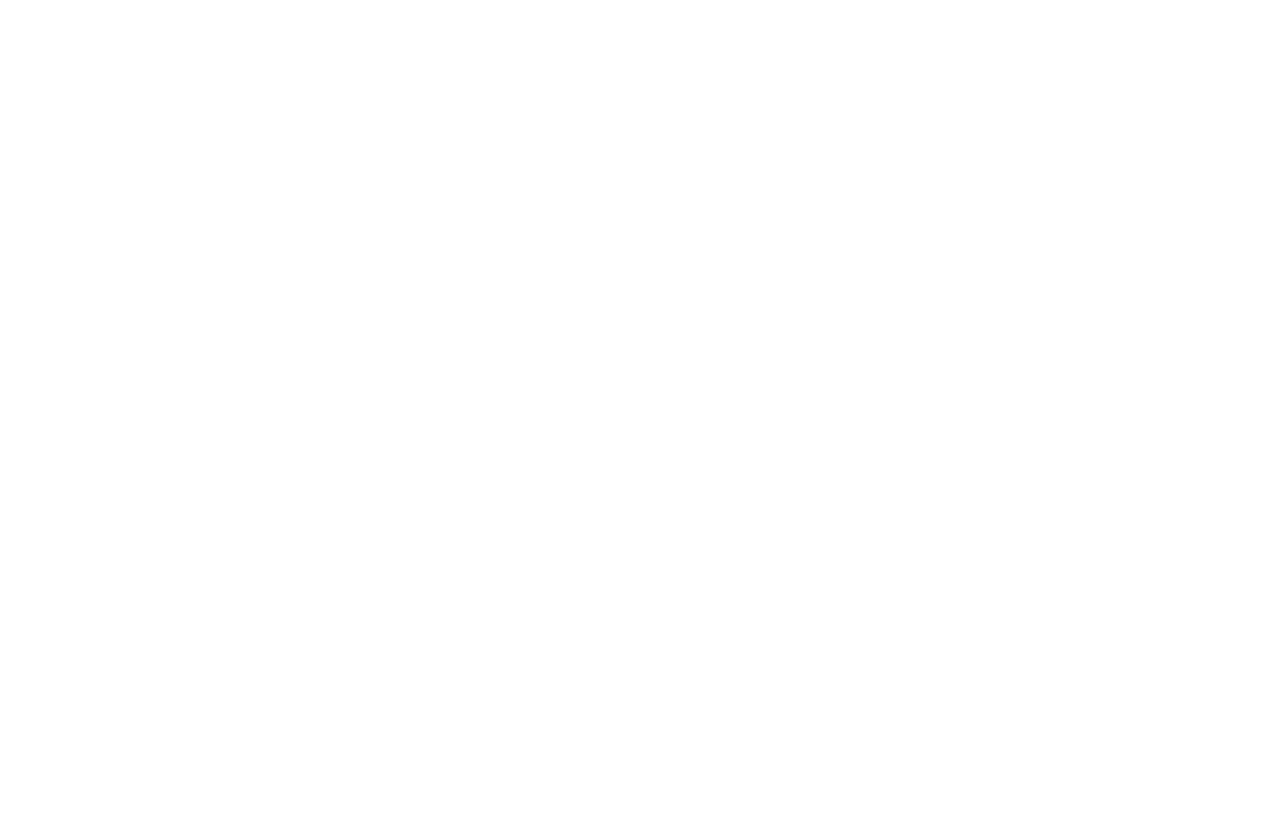
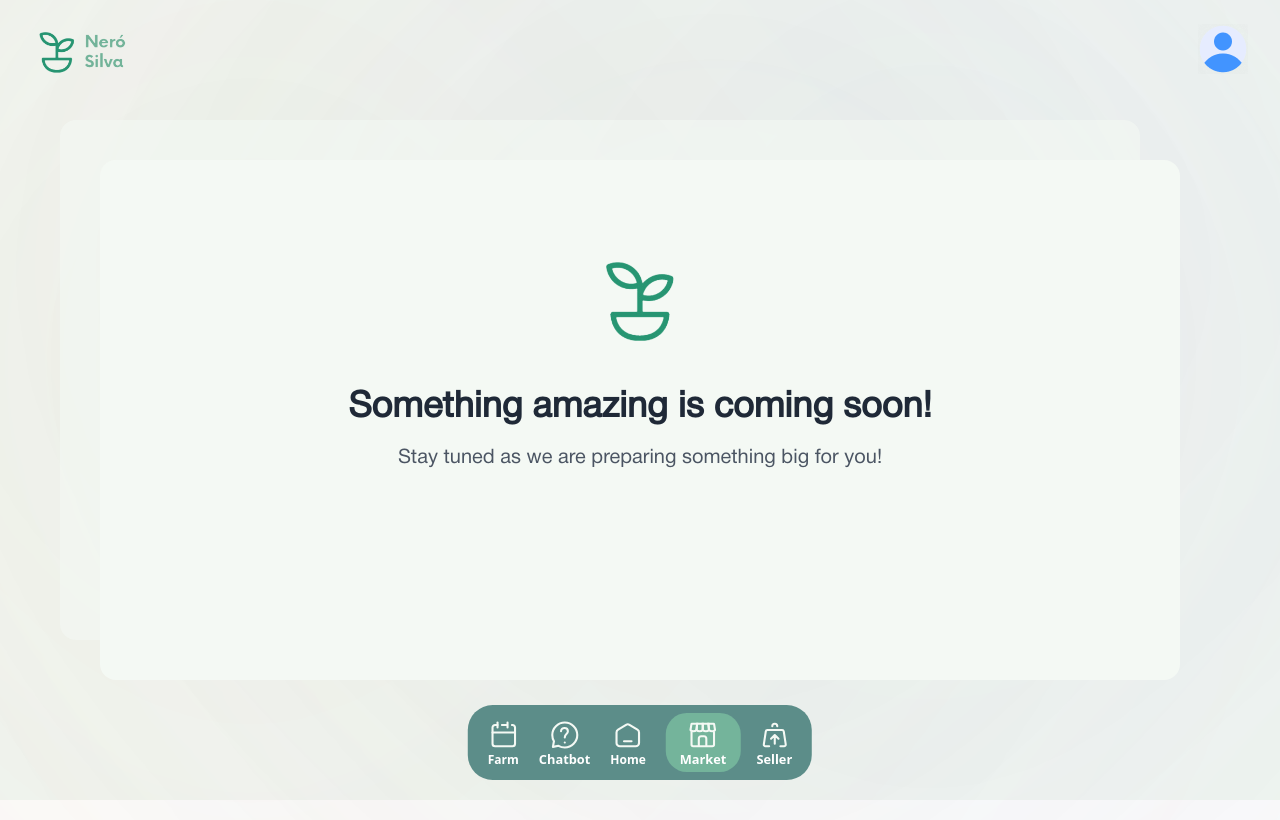
Before and after one commit to said-boy/fe-nero-silva, a React (Vite) app: page /market in a window 1280 px wide. Before the commit this address had no page. Built offline with nearby package versions, Linux system fonts and the light colour scheme.

Commit message:
add coming soon in market and seller

```diff
--- a/src/App.jsx
+++ b/src/App.jsx
@@ -5,6 +5,8 @@
 import FarmPage from "./pages/FarmPage";
 import LandingPage from "./pages/LandingPage";
 import ChatbotPage from "./pages/ChatbotPage";
+import MarketPage from "./pages/MarketPage";
+import SellerPage from "./pages/SellerPage";
 
 function App() {
   return (
@@ -22,6 +24,8 @@
           </Route>
           <Route path="/farm" Component={FarmPage}></Route>
           <Route path="/chatbot" Component={ChatbotPage}></Route>
+          <Route path="/market" Component={MarketPage}></Route>
+          <Route path="/seller" Component={SellerPage}></Route>
         </Routes>
       </BrowserRouter>
     </>
--- a/src/components/LogoNeroSilvaSingle.jsx
+++ b/src/components/LogoNeroSilvaSingle.jsx
@@ -1,11 +1,11 @@
 import NeroSilvaImage from "@/assets/nero-single.png";
 
-export default function NeroSilvaSingle() {
+export default function NeroSilvaSingle({ width = '40' }) {
   return (
     <>
-    <div className="flex justify-center">
-      <img src={NeroSilvaImage} alt="" width={40} />
-    </div>
+      <div className="flex justify-center">
+        <img src={NeroSilvaImage} alt="" width={width} />
+      </div>
     </>
   );
 }
--- a/src/components/Menu.jsx
+++ b/src/components/Menu.jsx
@@ -4,7 +4,7 @@
 export default function Menu() {
   return (
     <>
-      <div className="bg-[#5C8D89] px-5 py-1 rounded-3xl text-white">
+      <div className="bg-[#5C8D89] px-5 py-1 rounded-[25px] text-white">
         <ul className="flex gap-8">
           <li
             className={`flex flex-col  justify-center items-center ${location.pathname === "/farm"
@@ -22,8 +22,8 @@
             </Link>
           </li>
           <li
-            className={`flex flex-col  justify-center items-center ${location.pathname === "/chatbot"
-              ? "bg-[#74B49B]  -ml-3.5 -mr-4 my-1 pt-[7px] pb-[6px] px-[15px] rounded-[21px]"
+            className={`flex flex-col -ml-3 -mr-3  justify-center items-center ${location.pathname === "/chatbot"
+              ? "bg-[#74B49B]  -ml-4 -mr-3 my-1 pt-[7px] pb-[6px] px-[9px] rounded-[21px]"
               : ""
               }`}
           >
@@ -51,13 +51,35 @@
               </div>
             </Link>
           </li>
-          <li className="flex flex-col justify-center items-center">
-            <Market width="30" height="30" />
-            <small className="font-semibold">Market</small>
+          <li
+            className={`flex flex-col justify-center items-center ${location.pathname == "/market"
+              ? "bg-[#74B49B] -ml-3 -mr-4 my-1 pt-[7px] pb-[6px] px-[14px] rounded-[21px]"
+              : ""
+              }`}
+          >
+            <Link to={"/market"}>
+              <div className="-mb-1 flex justify-center">
+                <Market width="30" height="30" />
+              </div>
+              <div className="-mb-1 text-center">
+                <small className="font-semibold">Market</small>
+              </div>
+            </Link>
           </li>
-          <li className="flex flex-col justify-center items-center">
-            <Seller width="30" height="30" />
-            <small className="font-semibold">Seller</small>
+          <li
+            className={`flex flex-col justify-center items-center ${location.pathname == "/seller"
+              ? "bg-[#74B49B] -ml-3 -mr-4 my-1 pt-[7px] pb-[6px] px-[14px] rounded-[21px]"
+              : ""
+              }`}
+          >
+            <Link to={"/seller"}>
+              <div className="-mb-1 flex justify-center">
+                <Seller width="30" height="30" />
+              </div>
+              <div className="-mb-1 text-center">
+                <small className="font-semibold">Seller</small>
+              </div>
+            </Link>
           </li>
         </ul>
       </div >
--- a/src/index.css
+++ b/src/index.css
@@ -925,8 +925,20 @@
   margin-top: 55px;
 }
 
-.ml-5 {
-  margin-left: 1.25rem;
+.-ml-4 {
+  margin-left: -1rem;
+}
+
+.-ml-2 {
+  margin-left: -0.5rem;
+}
+
+.-mr-3 {
+  margin-right: -0.75rem;
+}
+
+.-ml-5 {
+  margin-left: -1.25rem;
 }
 
 .block {
@@ -985,20 +997,16 @@
   height: 30rem;
 }
 
-.h-\[350px\] {
-  height: 350px;
-}
-
-.h-\[365px\] {
-  height: 365px;
+.h-\[340px\] {
+  height: 340px;
 }
 
 .h-\[40rem\] {
   height: 40rem;
 }
 
-.h-\[443px\] {
-  height: 443px;
+.h-\[423px\] {
+  height: 423px;
 }
 
 .h-\[520px\] {
@@ -1031,14 +1039,6 @@
 
 .h-screen {
   height: 100vh;
-}
-
-.h-\[340px\] {
-  height: 340px;
-}
-
-.h-\[423px\] {
-  height: 423px;
 }
 
 .w-1 {
@@ -1255,10 +1255,6 @@
   border-radius: 1rem;
 }
 
-.rounded-3xl {
-  border-radius: 1.5rem;
-}
-
 .rounded-\[14\.11px\] {
   border-radius: 14.11px;
 }
@@ -1269,6 +1265,10 @@
 
 .rounded-\[21px\] {
   border-radius: 21px;
+}
+
+.rounded-\[25px\] {
+  border-radius: 25px;
 }
 
 .rounded-\[32px\] {
@@ -1486,6 +1486,11 @@
   padding-right: 2rem;
 }
 
+.px-\[13px\] {
+  padding-left: 13px;
+  padding-right: 13px;
+}
+
 .px-\[14px\] {
   padding-left: 14px;
   padding-right: 14px;
@@ -1506,6 +1511,31 @@
   padding-bottom: 0.5rem;
 }
 
+.px-\[12px\] {
+  padding-left: 12px;
+  padding-right: 12px;
+}
+
+.px-\[11px\] {
+  padding-left: 11px;
+  padding-right: 11px;
+}
+
+.px-\[10px\] {
+  padding-left: 10px;
+  padding-right: 10px;
+}
+
+.px-\[9px\] {
+  padding-left: 9px;
+  padding-right: 9px;
+}
+
+.px-\[8px\] {
+  padding-left: 8px;
+  padding-right: 8px;
+}
+
 .pb-\[6px\] {
   padding-bottom: 6px;
 }
@@ -1532,10 +1562,6 @@
 
 .pt-\[7px\] {
   padding-top: 7px;
-}
-
-.pl-5 {
-  padding-left: 1.25rem;
 }
 
 .text-center {
@@ -1564,6 +1590,11 @@
   line-height: 2.25rem;
 }
 
+.text-4xl {
+  font-size: 2.25rem;
+  line-height: 2.5rem;
+}
+
 .text-6xl {
   font-size: 3.75rem;
   line-height: 1;
@@ -1650,9 +1681,19 @@
   color: rgb(107 114 128 / var(--tw-text-opacity));
 }
 
+.text-gray-600 {
+  --tw-text-opacity: 1;
+  color: rgb(75 85 99 / var(--tw-text-opacity));
+}
+
 .text-gray-700 {
   --tw-text-opacity: 1;
   color: rgb(55 65 81 / var(--tw-text-opacity));
+}
+
+.text-gray-800 {
+  --tw-text-opacity: 1;
+  color: rgb(31 41 55 / var(--tw-text-opacity));
 }
 
 .text-green-500 {
--- /dev/null
+++ b/src/pages/MarketPage.jsx
@@ -0,0 +1,75 @@
+import { motion } from "framer-motion";
+import Background from "../components/BackgroundFarm";
+import Menu from "../components/Menu";
+import NeroSilva from "../components/LogoNeroSilva";
+import People from "../components/People";
+import NeroSilvaSingle from "../components/LogoNeroSilvaSingle";
+
+export default function MarketPage() {
+    return (
+        <>
+            <Background />
+            <div className="relative pt-5 font-HelveticaNeueRoman max-w-screen-xl mx-auto">
+                <div>
+                    <div className="absolute shadow-2xl -top-36 left-8 z-20 bg-[#F4F9F4] rounded-xl">
+                        <NeroSilva width={100} />
+                    </div>
+                    <div className="absolute top-6 right-8 z-20 rounded-xl">
+                        <People width={50} />
+                    </div>
+                </div>
+            </div>
+            <div className="h-screen font-HelveticaNeueRoman max-w-screen-xl mx-auto flex justify-center items-center">
+                <div className="w-[1080px] h-[520px] bg-[#F4F9F4] opacity-60 absolute z-0 me-20 mb-20 rounded-2xl"></div>
+                <div className="w-[1080px] h-[520px] bg-[#F4F9F4] z-10 rounded-2xl">
+                    <div className="p-8 h-full">
+                        <div className="h-5/6 w-full flex justify-center items-center">
+                            {/* Animasi dengan Framer Motion */}
+                            <motion.div
+                                className="text-center"
+                                initial={{ opacity: 0, y: 50 }}
+                                animate={{ opacity: 1, y: 0 }}
+                                transition={{ duration: 1.5, delay: 0.5 }}
+                            >
+                                {/* Roket Terbang Secara Vertikal (Dari Bawah ke Atas) */}
+                                <motion.div
+                                    className="mb-4"
+                                    initial={{ y: 100 }} // Mulai dari bawah (off-screen)
+                                    animate={{ y: -30 }} // Bergerak ke posisi tengah
+                                    transition={{
+                                        duration: 1,
+                                        type: "spring",
+                                        delay: 0.3,
+                                    }}
+                                >
+                                    <NeroSilvaSingle width={70} />
+                                </motion.div>
+
+                                {/* Teks yang Muncul Setelah Roket */}
+                                <motion.h2
+                                    className="text-4xl font-bold text-gray-800 mb-4"
+                                    initial={{ opacity: 0 }}
+                                    animate={{ opacity: 1 }}
+                                    transition={{ duration: 1.5, delay: 2.3 }}
+                                >
+                                    Something amazing is coming soon!
+                                </motion.h2>
+                                <motion.p
+                                    className="text-xl text-gray-600"
+                                    initial={{ opacity: 0 }}
+                                    animate={{ opacity: 1 }}
+                                    transition={{ duration: 1.5, delay: 3.3 }}
+                                >
+                                    Stay tuned as we are preparing something big for you!
+                                </motion.p>
+                            </motion.div>
+                        </div>
+                    </div>
+                </div>
+            </div>
+            <motion.div className="fixed z-50 bottom-5 left-1/2 -translate-x-1/2">
+                <Menu />
+            </motion.div>
+        </>
+    );
+}
--- /dev/null
+++ b/src/pages/SellerPage.jsx
@@ -0,0 +1,75 @@
+import { motion } from "framer-motion";
+import Background from "../components/BackgroundFarm";
+import Menu from "../components/Menu";
+import NeroSilva from "../components/LogoNeroSilva";
+import People from "../components/People";
+import NeroSilvaSingle from "../components/LogoNeroSilvaSingle";
+
+export default function SellerPage() {
+    return (
+        <>
+            <Background />
+            <div className="relative pt-5 font-HelveticaNeueRoman max-w-screen-xl mx-auto">
+                <div>
+                    <div className="absolute shadow-2xl -top-36 left-8 z-20 bg-[#F4F9F4] rounded-xl">
+                        <NeroSilva width={100} />
+                    </div>
+                    <div className="absolute top-6 right-8 z-20 rounded-xl">
+                        <People width={50} />
+                    </div>
+                </div>
+            </div>
+            <div className="h-screen font-HelveticaNeueRoman max-w-screen-xl mx-auto flex justify-center items-center">
+                <div className="w-[1080px] h-[520px] bg-[#F4F9F4] opacity-60 absolute z-0 me-20 mb-20 rounded-2xl"></div>
+                <div className="w-[1080px] h-[520px] bg-[#F4F9F4] z-10 rounded-2xl">
+                    <div className="p-8 h-full">
+                        <div className="h-5/6 w-full flex justify-center items-center">
+                            {/* Animasi dengan Framer Motion */}
+                            <motion.div
+                                className="text-center"
+                                initial={{ opacity: 0, y: 50 }}
+                                animate={{ opacity: 1, y: 0 }}
+                                transition={{ duration: 1.5, delay: 0.5 }}
+                            >
+                                {/* Roket Terbang Secara Vertikal (Dari Bawah ke Atas) */}
+                                <motion.div
+                                    className="mb-4"
+                                    initial={{ y: 100 }} // Mulai dari bawah (off-screen)
+                                    animate={{ y: -30 }} // Bergerak ke posisi tengah
+                                    transition={{
+                                        duration: 1,
+                                        type: "spring",
+                                        delay: 0.3,
+                                    }}
+                                >
+                                    <NeroSilvaSingle width={70} />
+                                </motion.div>
+
+                                {/* Teks yang Muncul Setelah Roket */}
+                                <motion.h2
+                                    className="text-4xl font-bold text-gray-800 mb-4"
+                                    initial={{ opacity: 0 }}
+                                    animate={{ opacity: 1 }}
+                                    transition={{ duration: 1.5, delay: 2.3 }}
+                                >
+                                    Something amazing is coming soon!
+                                </motion.h2>
+                                <motion.p
+                                    className="text-xl text-gray-600"
+                                    initial={{ opacity: 0 }}
+                                    animate={{ opacity: 1 }}
+                                    transition={{ duration: 1.5, delay: 3.3 }}
+                                >
+                                    Stay tuned as we are preparing something big for you!
+                                </motion.p>
+                            </motion.div>
+                        </div>
+                    </div>
+                </div>
+            </div>
+            <motion.div className="fixed z-50 bottom-5 left-1/2 -translate-x-1/2">
+                <Menu />
+            </motion.div>
+        </>
+    );
+}
```
